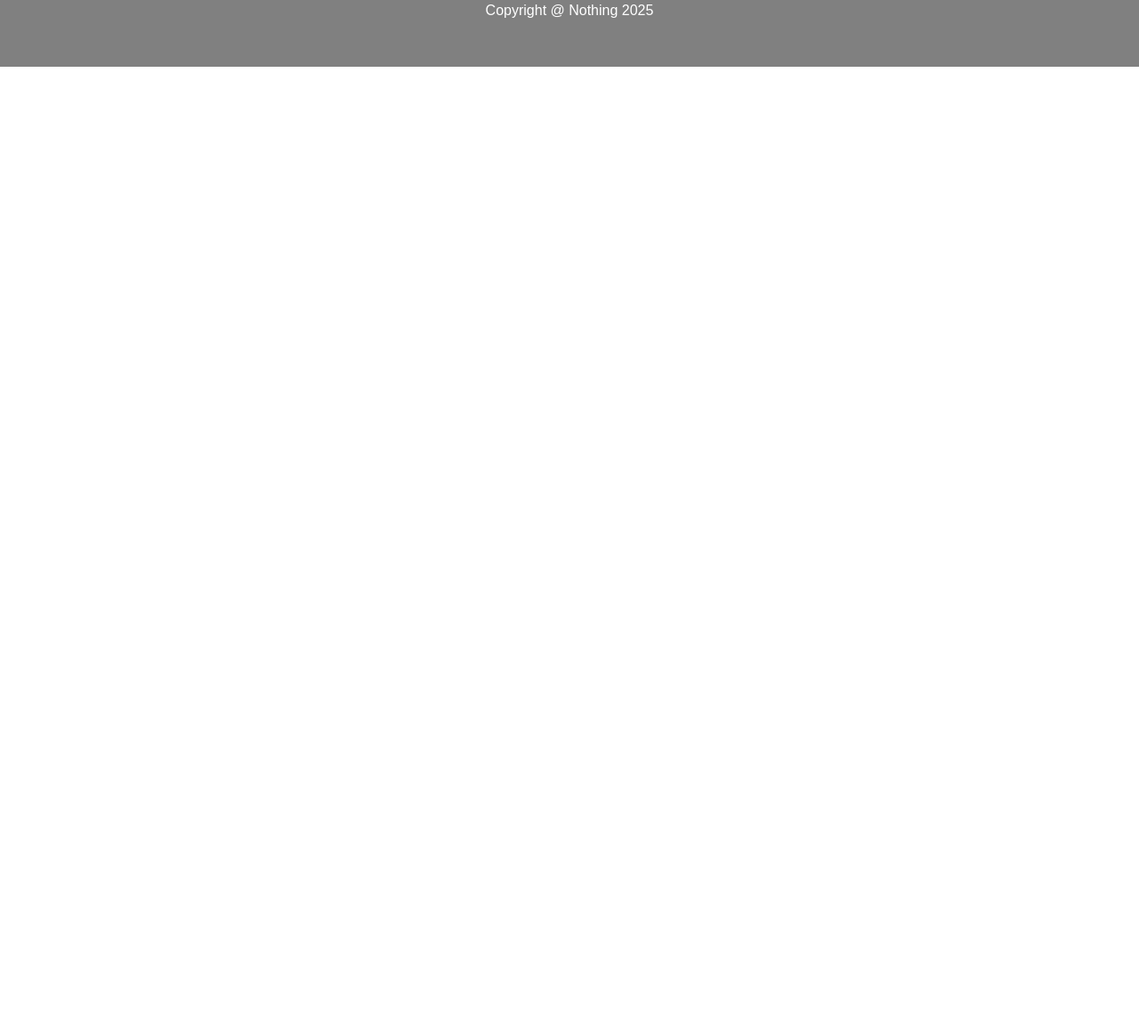
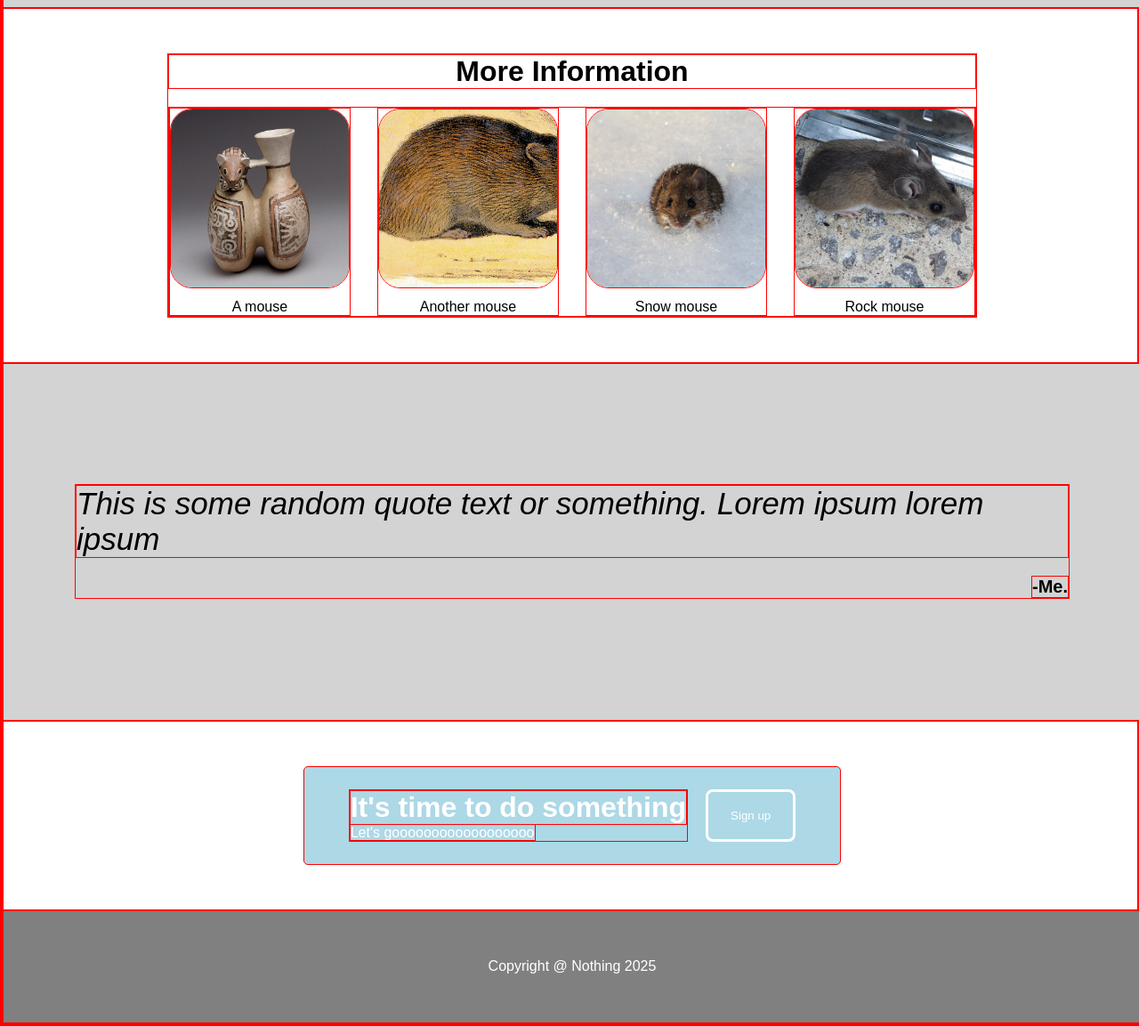
Before and after one commit to QueueAnd/odin-foundations-landing-page, a plain HTML site: page index.html in a window 1280 px wide. Shown: the part 500-1653 px from the top of the page at 89% size. Before the commit the page ends 800 px from the top, so only its background shows below. Drawn offline with Linux system fonts and the light colour scheme.

Commit message:
Complete rough page

```diff
--- a/index.html
+++ b/index.html
@@ -17,17 +17,42 @@
                 </ul>
             </div>
             <div class="section title">
-                <div class="title-container">
-                    <h1>Filler Text!</h1>
-                    <p>Lorem ipsum lorem ipsum lorem ipsum lorem ipsum lorem ipsum lorem ipsum lorem ipsum lorem ipsum lorem ipsum</p>
-                    <button>Sign up</button>
+                <div class="container">
+                    <div class="title-container">
+                            <h1>Filler Text!</h1>
+                            <p>Lorem ipsum lorem ipsum lorem ipsum lorem ipsum lorem ipsum lorem ipsum lorem ipsum lorem ipsum lorem ipsum</p>
+                            <button>Sign up</button>
+                    </div>
                 </div>
                 <img class="title-img" src="images/640px-Burger,_mouse,_and_cheese.jpg">
             </div>
 
-            <!-- <div class="section"></div>
-            <div class="section"></div>
-            <div class="section"></div> -->
+            <div class="section">
+                <div class="container vertical">
+                    <h1 class="black center">More Information</h1>
+                    <div class="img-collection">
+                        <div class="img-container"><img class="square" src="images/Bottle_with_Mouse_MET_DP102150.jpg">A mouse</div>
+                        <div class="img-container"><img class="square" src="images/Meadow_mouse_illustration.png">Another mouse</div>
+                        <div class="img-container"><img class="square" src="images/Mouse_in_snow.jpg">Snow mouse</div>
+                        <div class="img-container"><img class="square" src="images/House_mouse_(Mus_musculus)_2766.jpg">Rock mouse</div>
+                    </div>
+                </div>
+            </div>
+            <div class="section quote">
+                <div class="container vertical">
+                    <p1 class="italics">This is some random quote text or something. Lorem ipsum lorem ipsum</p1>
+                    <p2 class="quoter">-Me.</p2>
+                </div>
+            </div>
+            <div class="section">
+                <div class="container banner">
+                    <div>
+                        <h1 class>It's time to do something</h1>
+                        <p1>Let's goooooooooooooooooo</p1>
+                    </div>
+                    <button class="banner-button">Sign up</button>
+                </div>
+            </div>
             <div class="footer">Copyright @ Nothing 2025</div>
         </main>
     </body>
--- a/styles.css
+++ b/styles.css
@@ -7,8 +7,13 @@ html, body {
 main {
     font-family: sans-serif;
     width: 100vw;
+    min-height: 100vh;
     display: flex;
     flex-direction: column;
+}
+
+* {
+    border: 1px red solid;
 }
 
 .header, .footer {
@@ -21,14 +26,42 @@ main {
     flex: none;
 }
 
+.img-collection {
+    display: flex;
+    flex-wrap: wrap;
+    justify-content: center;
+    gap: 30px;
+}
+.square {
+    object-fit: cover;
+    width: 200px;
+    height: 200px;
+    flex: none;
+    border-radius: 25px;
+}
+
 .header {
     height: 100px;
 }
 
+.black {
+    color: black;
+}
+
+
+.img-container {
+    display: flex;
+    flex-direction: column;
+    color: black;
+    text-align: center;
+    gap: 12px;
+}
 .section {
     display: flex;
-    padding: 25px 80px;
+    padding: 50px 80px;
     align-items: center;
+    justify-content: center;
+    gap: 25px;
     flex: 1;
 }
 
@@ -51,6 +84,17 @@ main {
     height: 75px;
 }
 
+.banner {
+    background-color: lightblue;
+    padding: 25px 50px;
+    border-radius: 5px;
+}
+
+.banner-button {
+    background-color: transparent;
+    border: solid white 3px;
+}
+
 h1{
     padding: 0;
     margin: 0;
@@ -64,10 +108,27 @@ ul {
     padding: 0;
 }
 
+.center {
+    text-align: center;
+}
+.quote {
+    color: black;
+    background-color: lightgray;
+    min-height: 300px;
+}
 li {
     text-decoration: none;
 }
 
+.italics {
+    font-style: italic;
+    font-size: 35px;
+}
+.quoter {
+    font-weight: 800;
+    font-size: 20px;
+    align-self: flex-end;
+}
 button {
     border: none;
     border-radius: 8px;
@@ -75,3 +136,14 @@ button {
     color: white;
     padding: 10px 25px;
 }
+
+.container {
+
+    display: flex;
+    justify-content: space-between;
+    gap: 20px;
+}
+
+.container.vertical {
+    flex-direction: column;
+}
```
